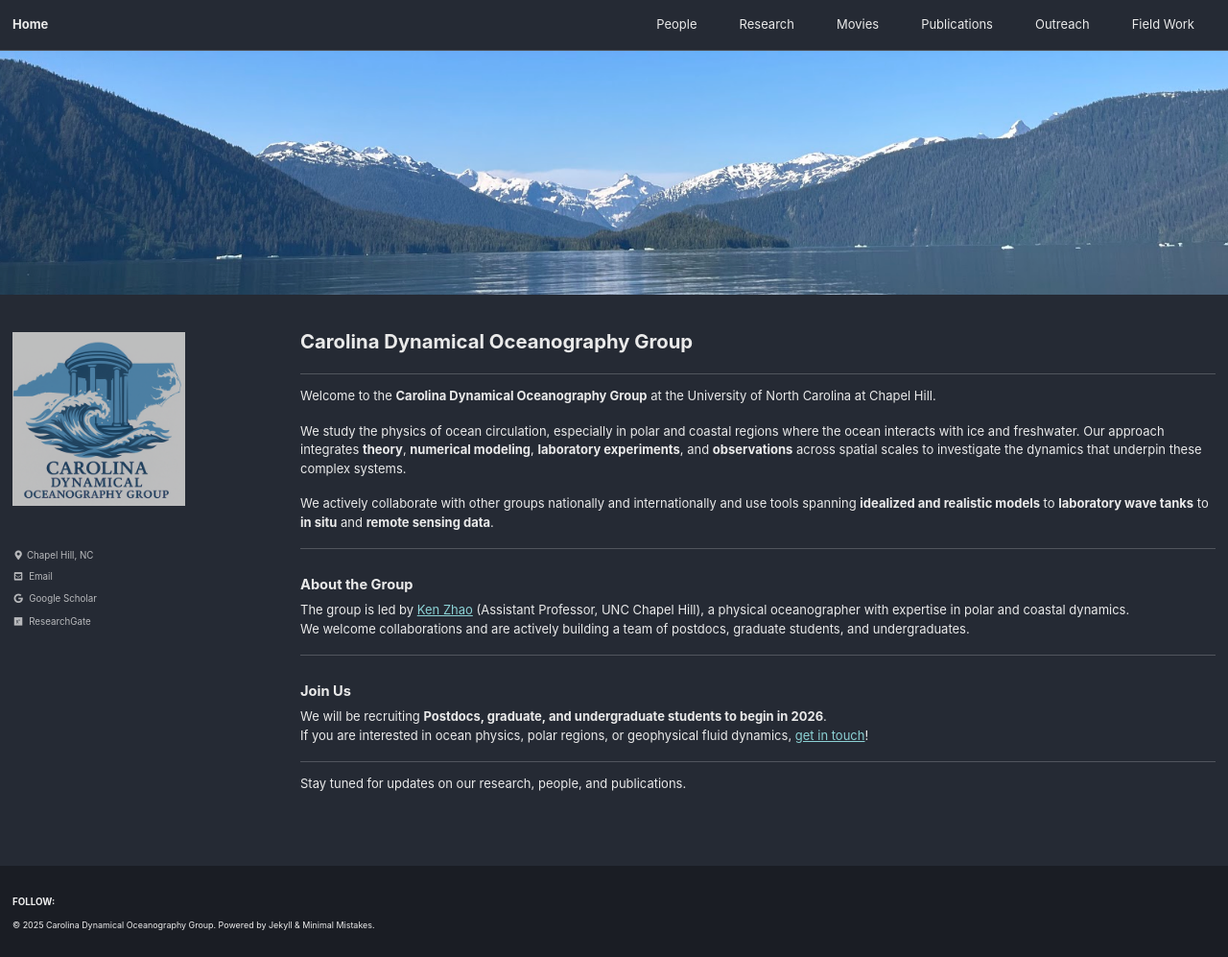
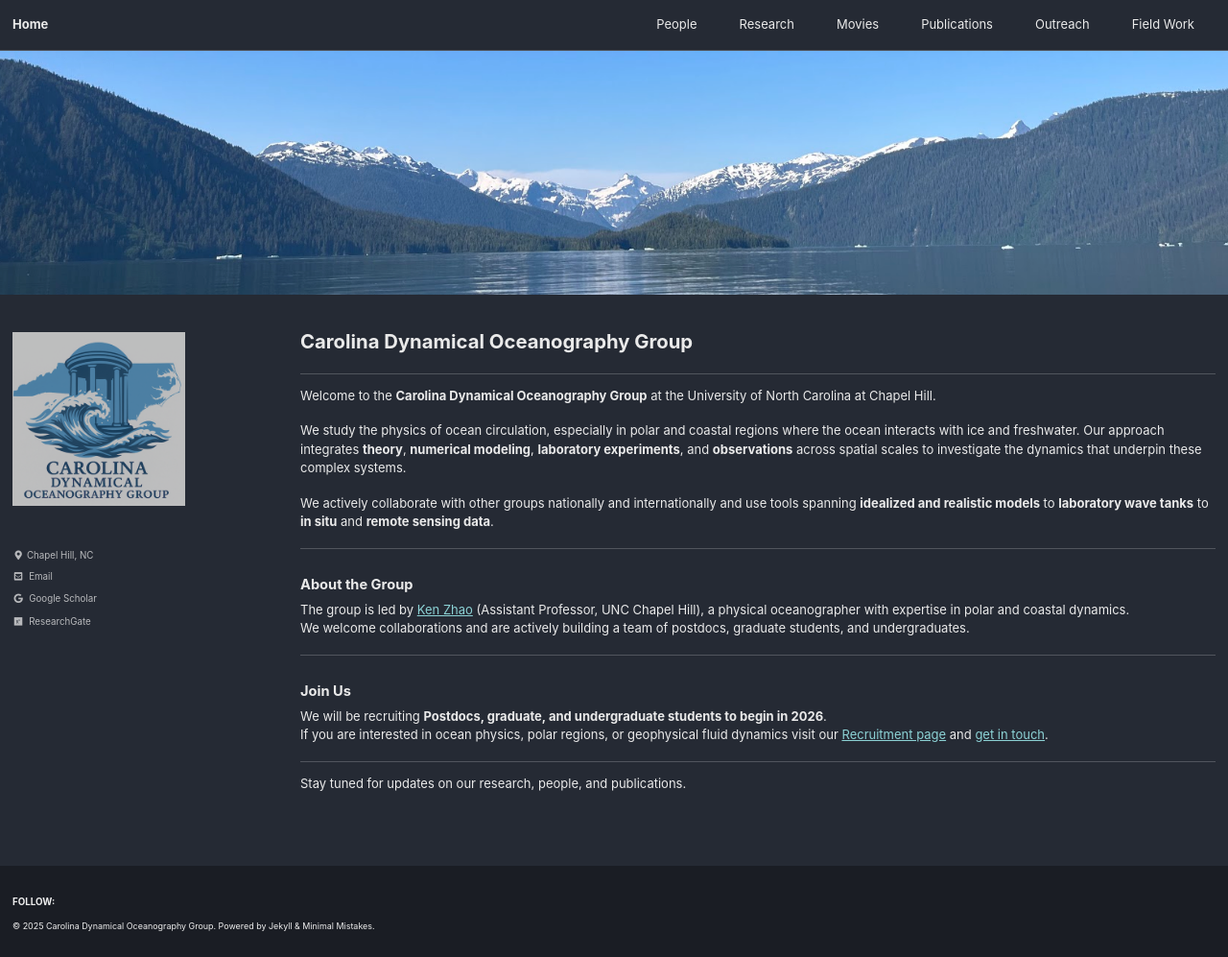
Before and after one commit to unc-ocean-dynamics/unc-ocean-dynamics.github.io, a Jekyll site: the page built from index.md, in a window 1280 px wide and 997 px high. Shown: the whole window at 96% size. Built offline with Jekyll 4.4.1, drawn with Linux system fonts in a browser that asks for light colours; cached includes are drawn as plain includes.

Commit message:
Update index.md

```diff
--- a/index.md
+++ b/index.md
@@ -27,7 +27,7 @@ We welcome collaborations and are actively building a team of postdocs, graduate
 ### Join Us
 
 We will be recruiting **Postdocs, graduate, and undergraduate students to begin in 2026**.
-If you are interested in ocean physics, polar regions, or geophysical fluid dynamics, [get in touch](mailto:kenzhao@unc.edu)!
+If you are interested in ocean physics, polar regions, or geophysical fluid dynamics visit our [Recruitment page](/recruitment/) and [get in touch](mailto:kenzhao@unc.edu).
 
 ---
 
```
